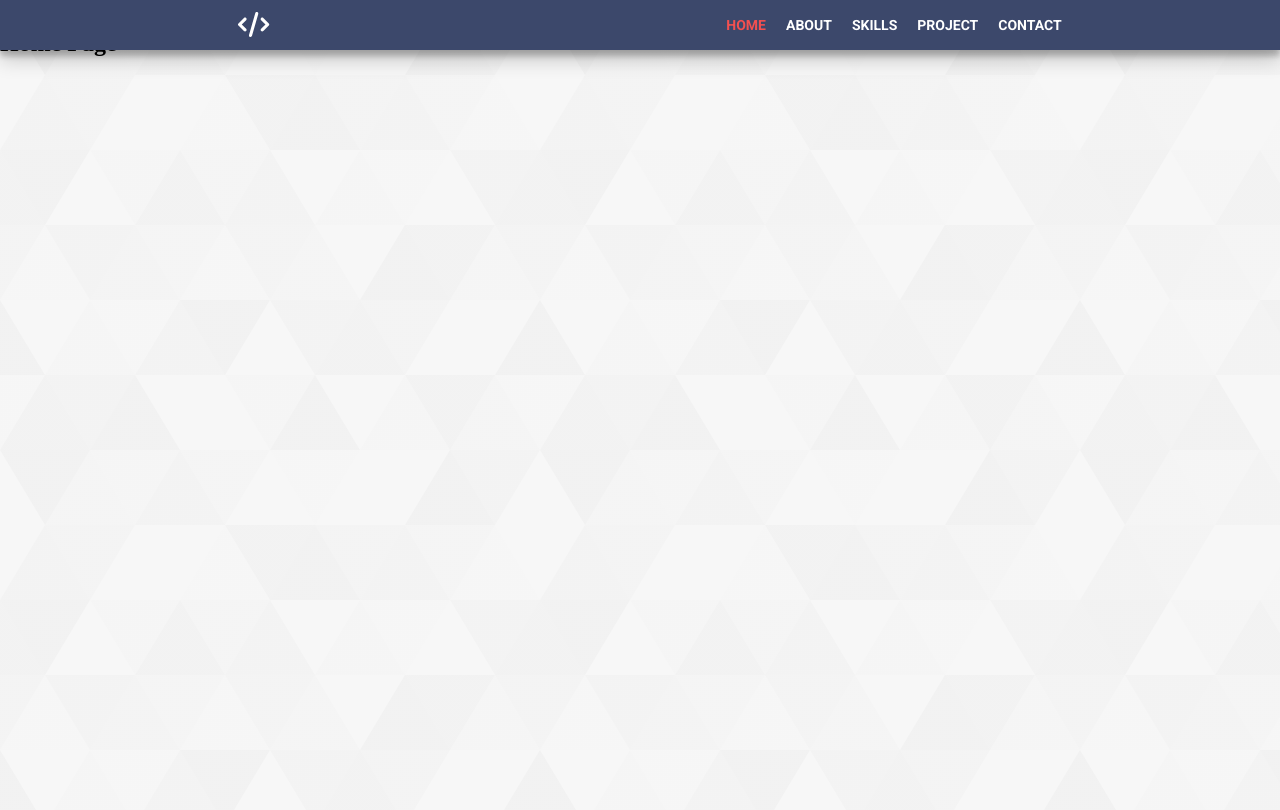
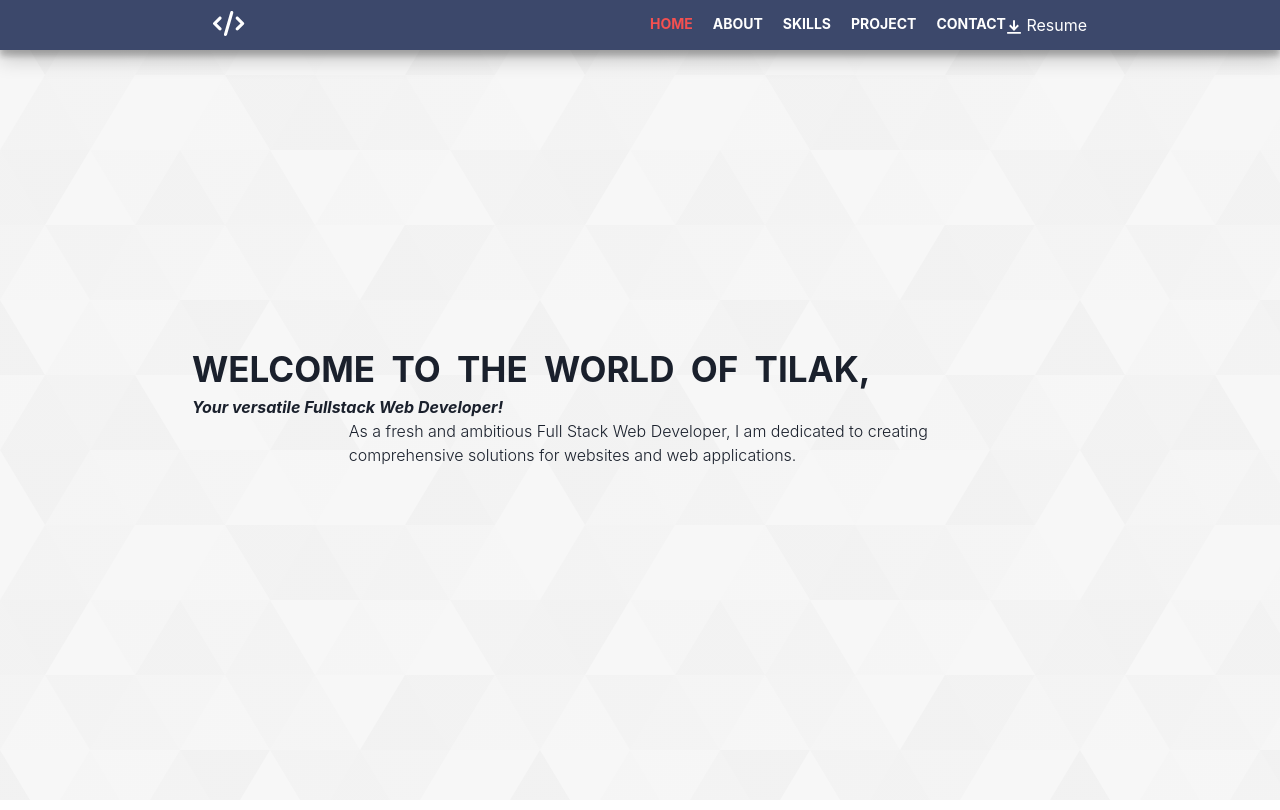
Before and after one commit to tilakDevX/tilakDevX.github.io, a React (Create React App) app: page / in a window 1280 px wide. Built offline with nearby package versions, Linux system fonts and the light colour scheme.

Commit message:
working on navbar

```diff
--- a/package.json
+++ b/package.json
@@ -3,12 +3,17 @@
   "version": "0.1.0",
   "private": true,
   "dependencies": {
+    "@chakra-ui/icons": "^2.0.19",
+    "@chakra-ui/react": "^2.7.1",
+    "@emotion/react": "^11.11.1",
+    "@emotion/styled": "^11.11.0",
     "@fortawesome/fontawesome-svg-core": "^6.4.0",
     "@fortawesome/free-solid-svg-icons": "^6.4.0",
     "@fortawesome/react-fontawesome": "^0.2.0",
     "@testing-library/jest-dom": "^5.16.5",
     "@testing-library/react": "^13.4.0",
     "@testing-library/user-event": "^13.5.0",
+    "framer-motion": "^10.12.17",
     "react": "^18.2.0",
     "react-dom": "^18.2.0",
     "react-router-dom": "^6.13.0",
--- a/public/index.html
+++ b/public/index.html
@@ -1,28 +1,33 @@
 <!DOCTYPE html>
 <html lang="en">
+
 <head>
   <meta charset="utf-8" />
   <link rel="icon" href="%PUBLIC_URL%/favicon.ico" />
   <meta name="viewport" content="width=device-width, initial-scale=1" />
   <meta name="theme-color" content="#000000" />
-    <meta
-      name="description"
-      content="Web site created using create-react-app"
-    />
+  <meta name="description" content="Web site created using create-react-app" />
+
+  <link href="https://fonts.googleapis.com/css2?family=Roboto:ital,wght@0,100;0,300;0,700;1,300&display=swap" rel="stylesheet">
+
   <link rel="icon" type="image/x-icon" href="%PUBLIC_URL%/favicon.ico" />
   <script src="https://kit.fontawesome.com/0d69f46662.js" crossorigin="anonymous"></script>
   <title>Tilak's Portfolio</title>
   <style>
-      body{
+    body {
       margin: 0;
       padding: 0;
       box-sizing: border-box;
+      font-family: "Roboto", sans-serif;
+
     }
   </style>
 </head>
+
 <body>
 
   <div id="root"></div>
 
 </body>
+
 </html>
--- a/src/Components/CSS/Home.css
+++ b/src/Components/CSS/Home.css
@@ -1,3 +1,8 @@
+/* @import url('https://fonts.googleapis.com/css2?family=Roboto:ital,wght@0,700;1,300&display=swap');
+ */
+
+
+
 .home{
     /* color: #fff; */
     background: linear-gradient(to right,rgba(245,245,245,.8),rgba(245,245,245,.8)),url(../../img/bg.svg);
@@ -7,4 +12,29 @@
     max-height: 120rem;
     position: relative;
     padding-top: 10px;
+    display: flex;
 }
+
+.homeTitle{
+    /* background-color: red; */
+    width: 70%;
+    margin: auto;
+}
+.homeTitle h2{
+    font-weight: 700;
+    text-transform: uppercase;
+    font-size: 35px;
+    word-spacing: 8px;
+}
+
+.homeTag1{
+    font-weight: bold;
+    font-style: italic;
+}
+
+.homeTag2{
+    font-weight: 300;
+
+    width: 65%;
+    margin: auto;
+}
--- a/src/Components/CSS/Navbar.css
+++ b/src/Components/CSS/Navbar.css
@@ -1,5 +1,3 @@
-@import url('https://fonts.googleapis.com/css2?family=Roboto:wght@700&display=swap');
-
 
 /*
 
@@ -13,7 +11,7 @@
 
     */
 .aStyle {
-    font-family: "Roboto", sans-serif;
+    font-weight: 700;
     text-decoration: none;
     margin-left: 20px;
     color: white;
--- a/src/Components/Pages/Home.jsx
+++ b/src/Components/Pages/Home.jsx
@@ -1,14 +1,21 @@
-import React from 'react';
-import   "../CSS/Home.css"
-
+import React from "react";
+import "../CSS/Home.css";
 
 function Home(props) {
-    return (
-        <section   className='home'>
-            <h2>Home Page</h2>
-            {/* <img src="../img/bg.svg" alt="img" /> */}
-        </section>
-    );
+  return (
+    <section className="home">
+      <div className="homeTitle">
+        <h2>Welcome to the world of Tilak,</h2>
+
+        <p className="homeTag1">Your versatile Fullstack Web Developer!</p>
+        <p className="homeTag2">
+          As a fresh and ambitious Full Stack Web Developer, I am dedicated to
+          creating <br />
+          comprehensive solutions for websites and web applications.
+        </p>
+      </div>
+    </section>
+  );
 }
 
 export default Home;
--- a/src/Components/Routes/Navbar.jsx
+++ b/src/Components/Routes/Navbar.jsx
@@ -3,6 +3,7 @@ import { Link, NavLink } from "react-router-dom";
 import "../CSS/Navbar.css";
 import { FontAwesomeIcon } from "@fortawesome/react-fontawesome";
 import { faBars, faXmark, faCode } from "@fortawesome/free-solid-svg-icons";
+import DownloadBtn from "../SubComponents/DownloadBtn";
 
 function Navbar(props) {
   const [isMenuOpen, setIsMenuOpen] = useState(false);
@@ -12,14 +13,14 @@ function Navbar(props) {
   };
 
   return (
-    <header  className={`navStyle ${isMenuOpen ? "menuOpen" : ""}`}>
+    <header id="nav-menu"  className={`navStyle ${isMenuOpen ? "menuOpen" : ""}`}>
       <div>
         <Link to="/" className="aStyle logo" >
-          <FontAwesomeIcon icon={faCode} />{" "}
+          <FontAwesomeIcon icon={faCode} />
         </Link>
       </div>
 
-      <div id="nav-menu" className={`menuItems ${isMenuOpen ? "open" : ""}`}>
+      <div  className={`menuItems ${isMenuOpen ? "open" : ""}`}>
         <NavLink  to="/" id="home" className="aStyle" >
           HOME
         </NavLink>
@@ -35,6 +36,7 @@ function Navbar(props) {
         <NavLink to="/contact" id="contact" className="aStyle"  >
           CONTACT
         </NavLink>
+        <DownloadBtn />
       </div>
 
       <button className="toggleButton" onClick={handleToggleMenu}>
--- /dev/null
+++ b/src/Components/SubComponents/DownloadBtn.jsx
@@ -0,0 +1,20 @@
+import React from "react";
+import { Link as ChakraLink } from "@chakra-ui/react";
+import { DownloadIcon } from "@chakra-ui/icons";
+
+function DownloadBtn(props) {
+  return (
+    <div>
+       <ChakraLink
+          href="https://drive.google.com/file/d/1DJG7AoC-UQC0BGt_QEPDDj6bq1ihGpNZ/view"
+          target="_blank"
+          rel="noopener noreferrer"
+          download
+        >
+          <DownloadIcon /> Resume
+        </ChakraLink>
+    </div>
+  );
+}
+
+export default DownloadBtn;
--- a/src/index.js
+++ b/src/index.js
@@ -2,12 +2,15 @@ import React from 'react';
 import ReactDOM from 'react-dom/client';
  import { BrowserRouter } from 'react-router-dom';
 import App from './App';
+import { ChakraProvider } from '@chakra-ui/react';
 
 const root = ReactDOM.createRoot(document.getElementById('root'));
 root.render(
    <BrowserRouter>
+   <ChakraProvider>
 
     <App />
+   </ChakraProvider>
    </BrowserRouter>
 
 );
```
Also changed, not shown: 2 other files (tests, documents, lock files or other folders). Lines whose indentation alone changed are shown as unchanged.
